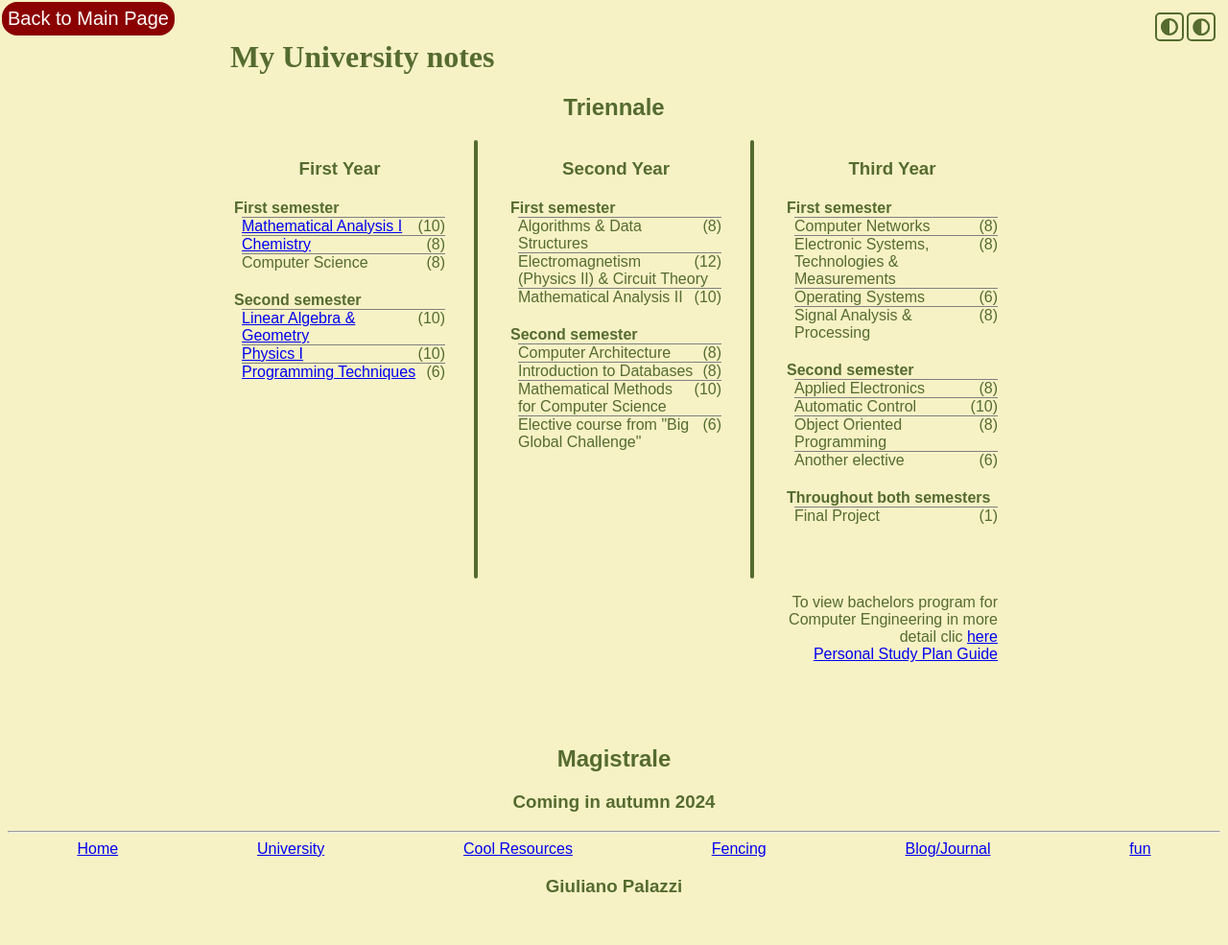
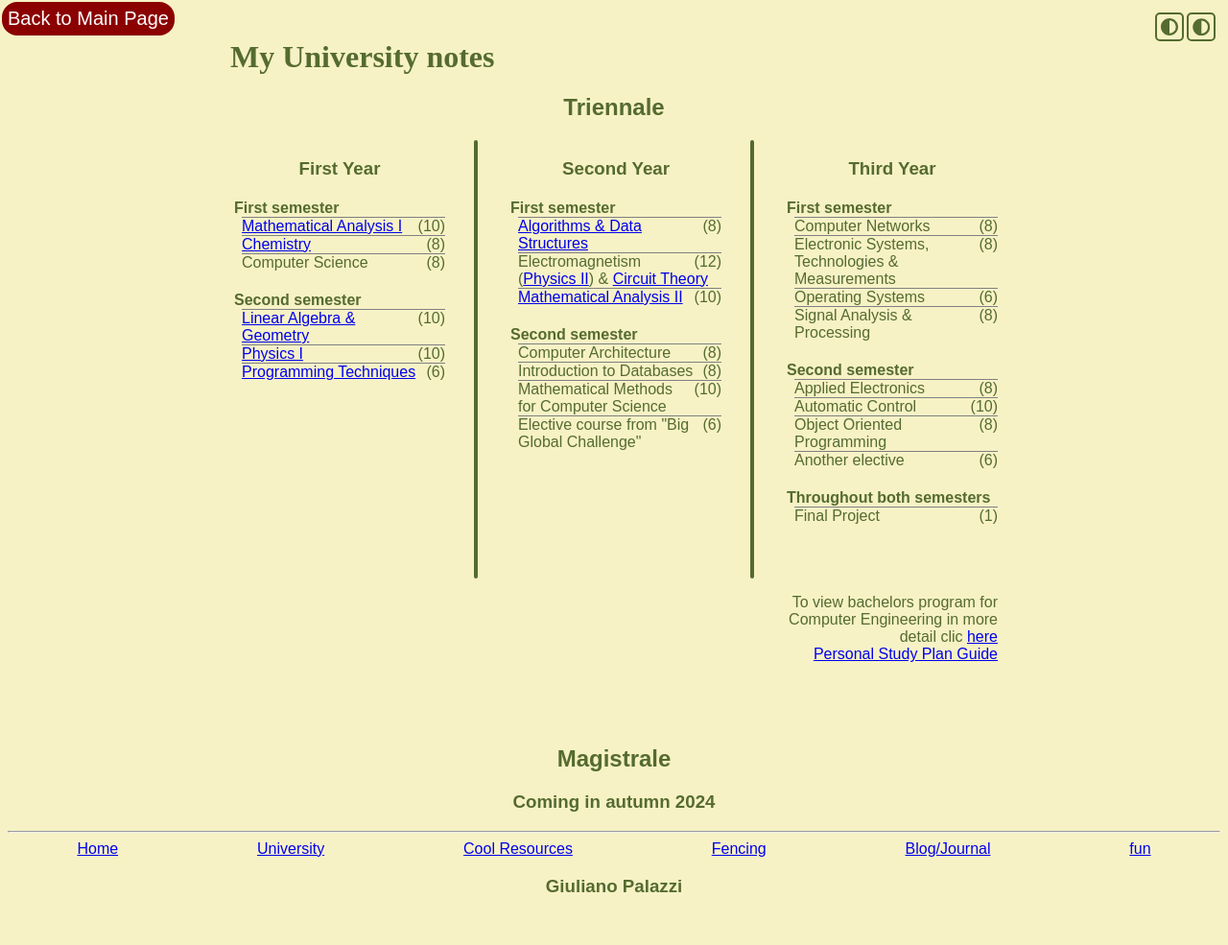
Before and after one commit to GiulianoPalazzi/giulianopalazzi.github.io, a Jekyll site: the page built from uni/uni_index.html, in a window 1280 px wide. Shown: the whole page at 96% size. Built offline with Jekyll 4.4.1, drawn with Linux system fonts in a browser that asks for light colours; nearby versions of some CDN libraries; some of the changed lines change nothing that is shown.

Commit message:
added links to the second year, first semester courses that I started yesterday

```diff
--- a/uni/uni_index.html
+++ b/uni/uni_index.html
@@ -40,9 +40,9 @@ permalink: "/uni/"
       <h3>Second Year</h3>
       <h4>First semester</h4>
       <ul>
-        <li><span>(8)</span>Algorithms & Data Structures</li>
-        <li><span>(12)</span>Electromagnetism (Physics II) & Circuit Theory</li>
-        <li><span>(10)</span>Mathematical Analysis II</li>
+        <li><span>(8)</span><a href="aads/aads_index.html">Algorithms & Data Structures</a></li>
+	<li><span>(12)</span>Electromagnetism (<a href="phy2/phy2_index.html">Physics II</a>) & <a href="ct/ct_index.html">Circuit Theory</a></li>
+        <li><span>(10)</span><a href="mth2/mth2_index.html">Mathematical Analysis II</a></li>
       </ul>
       <h4>Second semester</h4>
       <ul>
```
